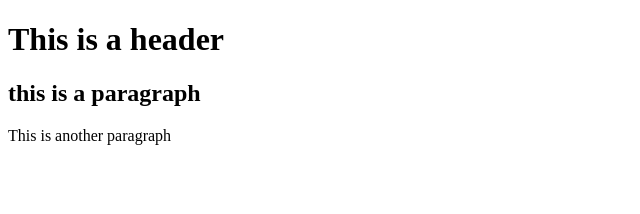
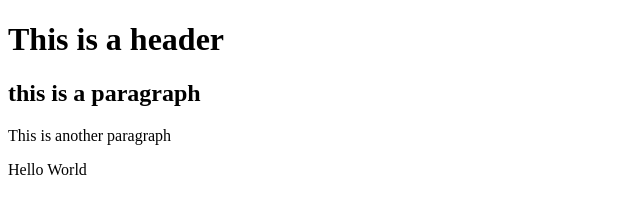
Before and after one commit to AaronHasley/git-test, a website: page index.html in a window 1280 px wide. Shown: the full height of the page, 0-640 px from the left. Drawn offline with Linux system fonts and the light colour scheme.

Commit message:
Using NPM

```diff
--- a/index.html
+++ b/index.html
@@ -4,5 +4,6 @@
         <h1>This is a header</h1>
         <h2>this is a paragraph</h2>
         <p>This is another paragraph</p>
+        <p>Hello World</p>
     </body>
 </html>
```
Also changed, not shown: package.json (added, +24 -0 lines), 2 other files.
